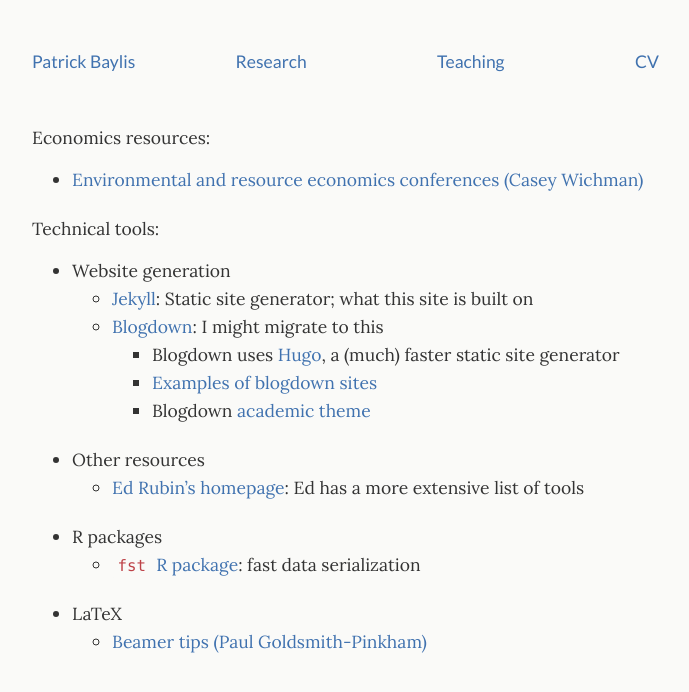
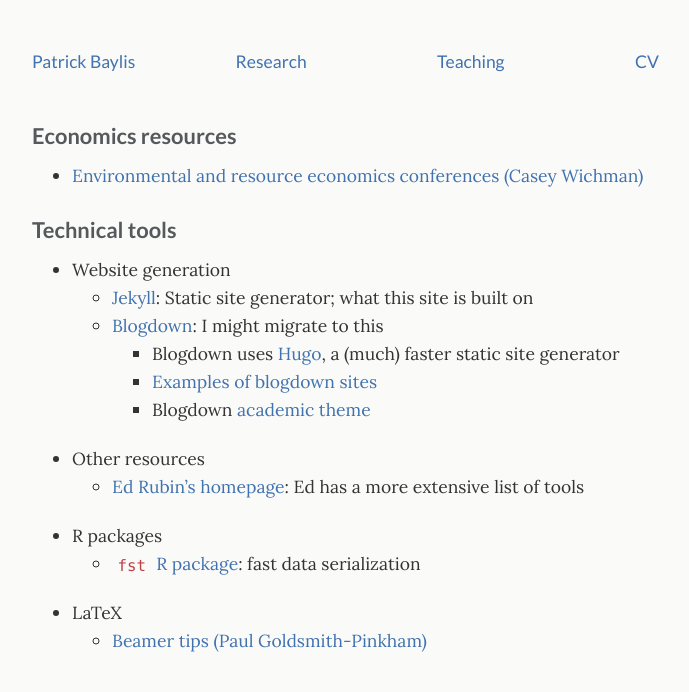
Before and after one commit to pbaylis/pbaylis.github.io, a Jekyll site: the page built from tools.md, in a window 1280 px wide. Shown: the top 692 px of the page, without its empty margins (262-951 px from the left). Built offline with Jekyll 4.4.1, drawn with Linux system fonts in a browser that asks for light colours.

Commit message:
update JMP

```diff
--- a/tools.md
+++ b/tools.md
@@ -3,11 +3,11 @@ layout: page
 title: tools
 ---
 
-Economics resources:
+### Economics resources
 
 - [Environmental and resource economics conferences (Casey Wichman)](http://caseyjwichman.com/resources/)
 
-Technical tools:
+### Technical tools
 
 - Website generation
     - [Jekyll](https://jekyllrb.com): Static site generator; what this site is built on
```
Also changed, not shown: research.md (+1 -1 lines), 3 other files.
